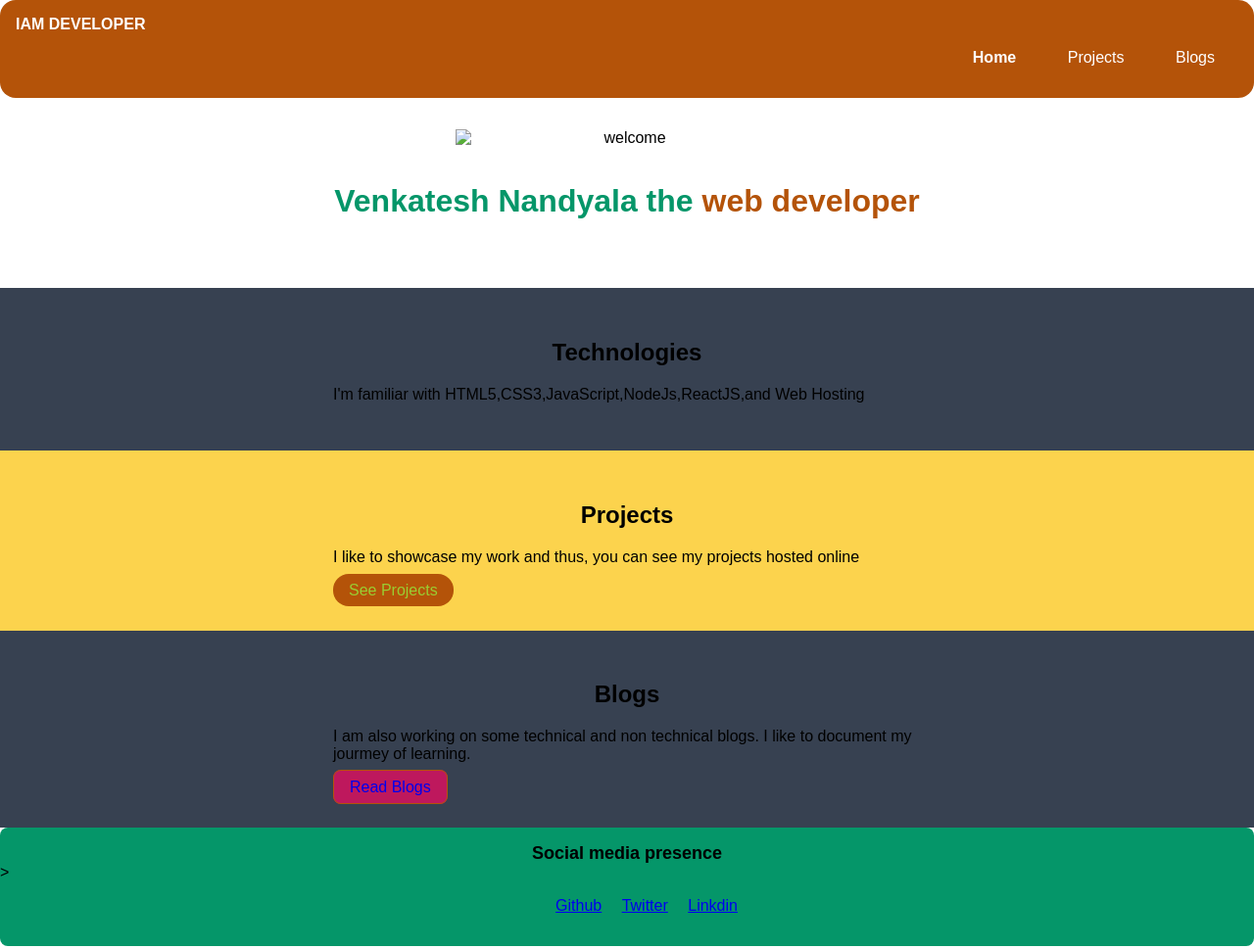
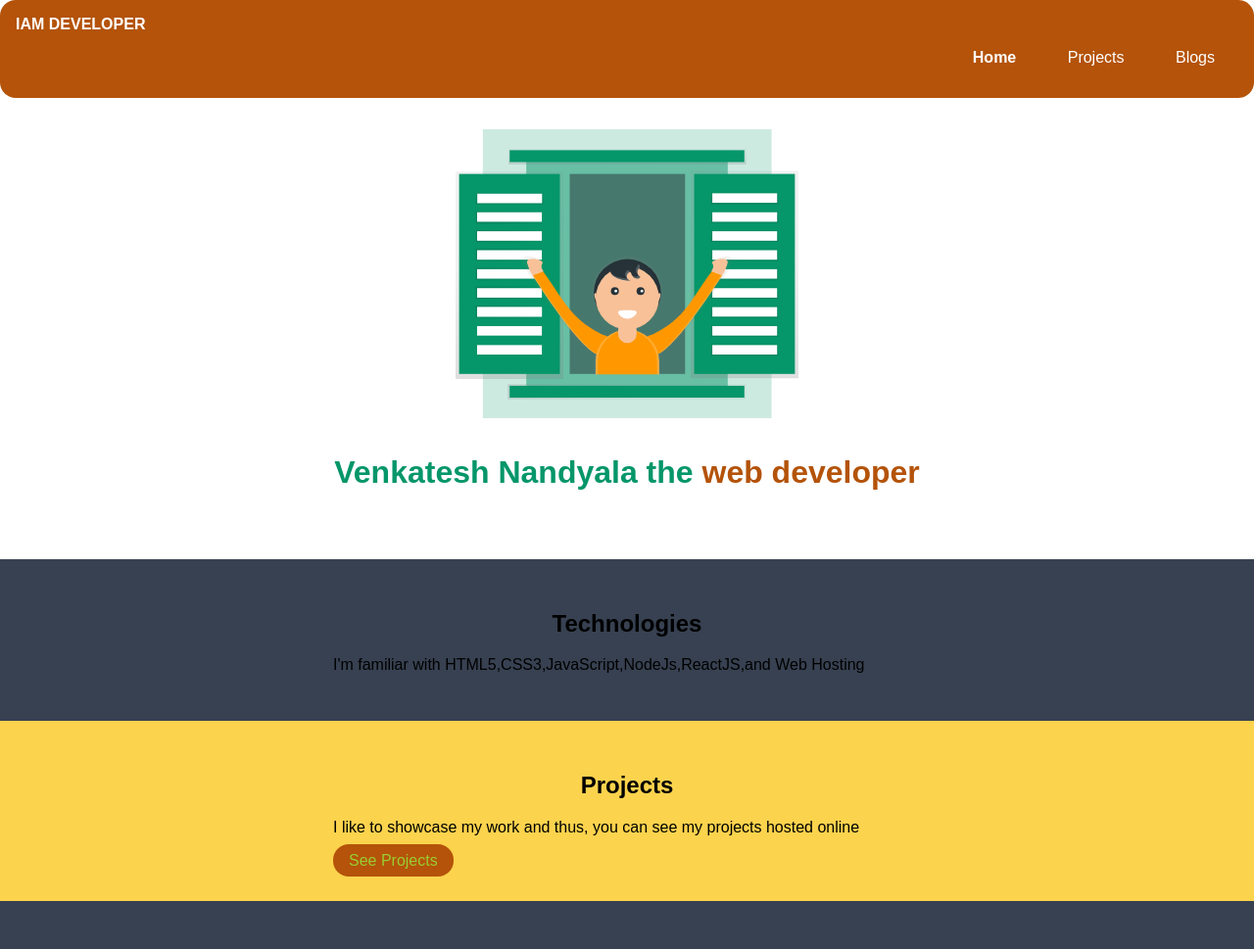
Before and after one commit to nvenkatcs/first, a plain HTML site: page index.html in a window 1280 px wide. Shown: the top 969 px of the page at 98% size. Drawn offline with Linux system fonts and the light colour scheme.

Commit message:
Update index.html

```diff
--- a/index.html
+++ b/index.html
@@ -24,7 +24,7 @@
 </ul>
 </nav>
 <header class="hero" >
-    <img class="hero-img" src="images/a.svg" alt="welcome">
+    <img class="hero-img" src="a.svg" alt="welcome">
 
     <h1 class="hero-heading">Venkatesh Nandyala the<span class="web"> web developer</span> </h1>
 </header>
```
